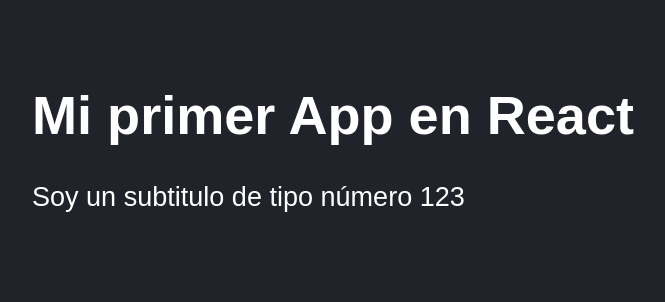
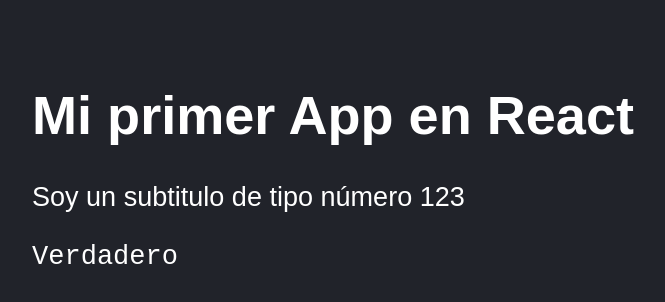
Before and after one commit to guillomal373/react_v2023, a React (Vite) app in the folder fernando-herrera/03-counter-app-vite/: page / in a window 1280 px wide. Shown: the top 302 px of the page, without its empty margins (16-681 px from the left). Built offline with nearby package versions, Linux system fonts and the light colour scheme.

Commit message:
propTypes

```diff
--- a/fernando-herrera/03-counter-app-vite/package.json
+++ b/fernando-herrera/03-counter-app-vite/package.json
@@ -10,6 +10,7 @@
     "preview": "vite preview"
   },
   "dependencies": {
+    "prop-types": "^15.8.1",
     "react": "^18.2.0",
     "react-dom": "^18.2.0"
   },
--- a/fernando-herrera/03-counter-app-vite/src/HelloApp.jsx
+++ b/fernando-herrera/03-counter-app-vite/src/HelloApp.jsx
@@ -1,10 +1,20 @@
+//PropTypes --> yarn add prop-types
+import PropTypes from 'prop-types';
 
-export const App = ( props ) => {
+export const App = ( {title, subTitle, estado} ) => {
 
     return (
         <>
-        <h1>{props.title}</h1>
-        <p>Soy un subtitulo de tipo número {props.subTitle}</p>
+        <h1>{title}</h1>
+        <p>Soy un subtitulo de tipo número {subTitle}</p>
+        <code>{estado?'Verdadero':'Falso'}</code>
         </>
     );
 }
+
+//Ayuda a valida el tipo de dato de cada prop
+App.propTypes = {
+    title: PropTypes.string,
+    subTitle: PropTypes.number.isRequired,
+    estado: PropTypes.bool
+}
--- a/fernando-herrera/03-counter-app-vite/src/main.jsx
+++ b/fernando-herrera/03-counter-app-vite/src/main.jsx
@@ -7,6 +7,6 @@
 
 ReactDOM.createRoot( document.getElementById('root') ).render(
     <React.StrictMode>
-        <App title='Mi primer App en React' subTitle={123}/>
+        <App title='Mi primer App en React' subTitle={123} estado={true}/>
     </React.StrictMode>
 );
```
